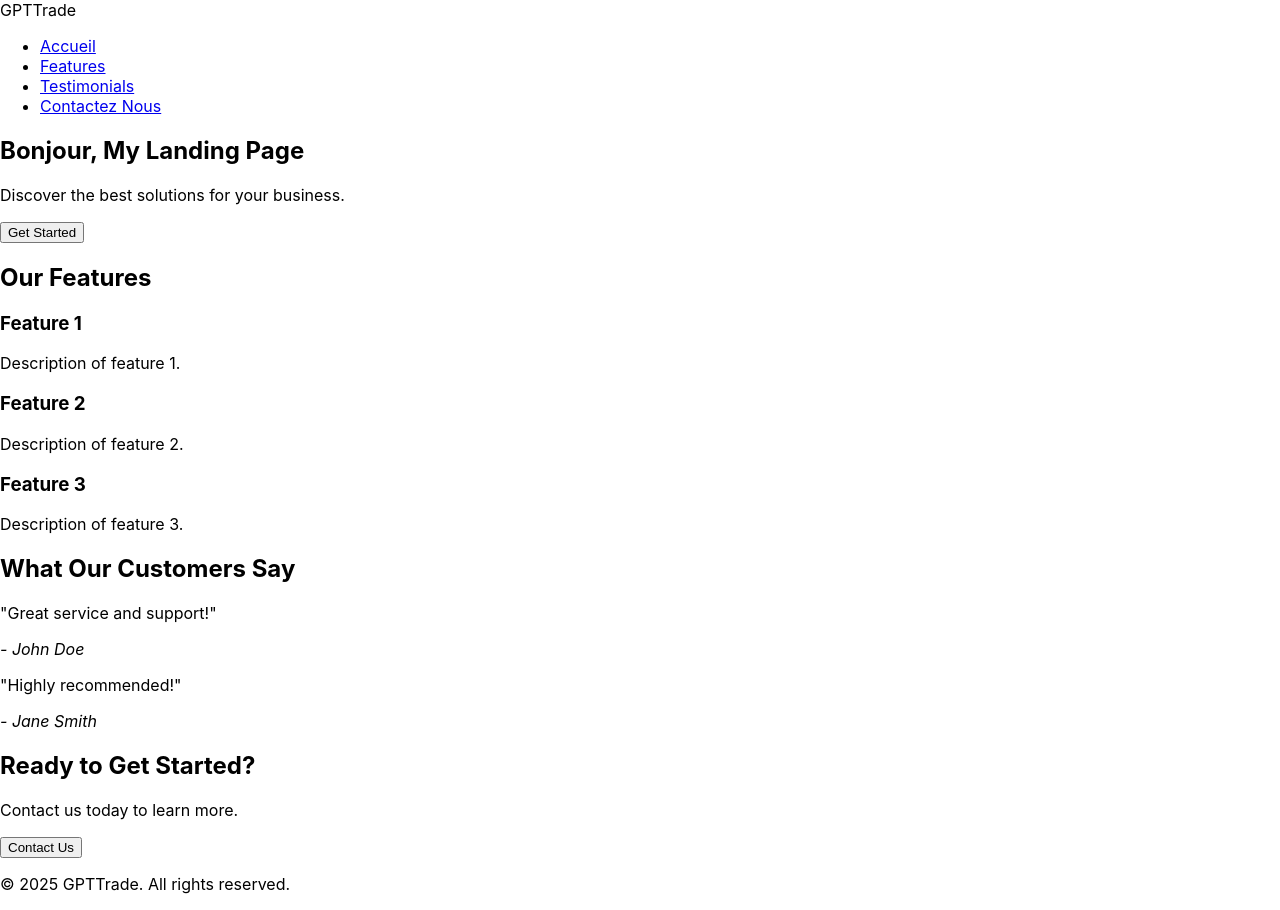
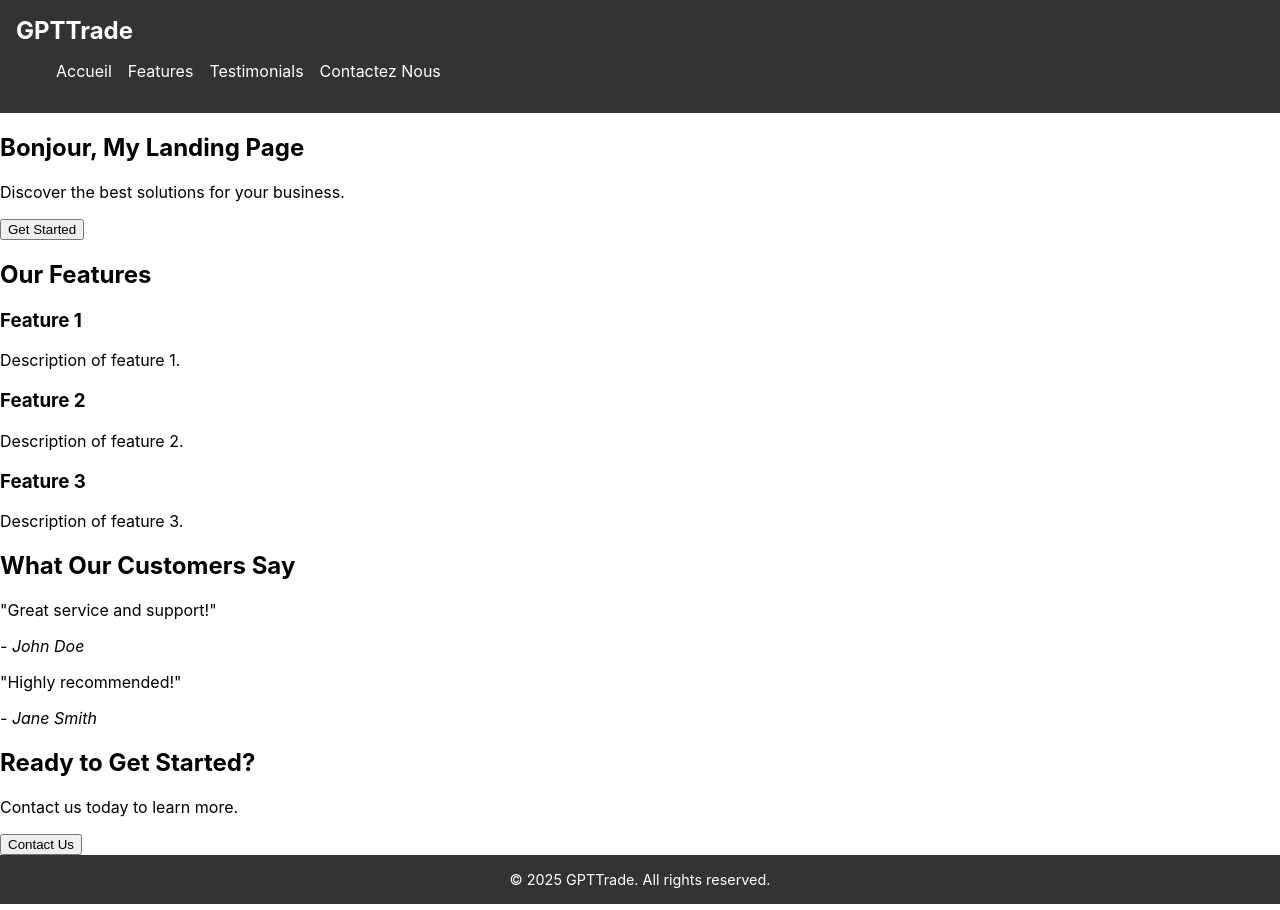
Before and after one commit to Zsaad7/GPTTrade, a React (Create React App) app in the folder gpt_trade_project/: page / in a window 1280 px wide. Built offline with nearby package versions, Linux system fonts and the light colour scheme; the HTML template or start-up script is replaced by a standard one.

Commit message:
Styles : footer/header v1.0.0

```diff
--- a/gpt_trade_project/src/styles/footer.css
+++ b/gpt_trade_project/src/styles/footer.css
@@ -0,0 +1,29 @@
+/* Footer Container */
+footer {
+    background-color: #333; /* Matches the header's background color */
+    color: white; /* Matches the header's text color */
+    padding: 1rem; /* Same padding as the header */
+    text-align: center; /* Center-align content for a clean look */
+  }
+
+  /* Copyright Text */
+  footer p {
+    margin: 0; /* Remove default paragraph margins */
+    font-size: 0.9rem; /* Slightly smaller font size for footer */
+  }
+
+  /* Social Links or Additional Information */
+  footer a {
+    color: white; /* Matches the header's link color */
+    text-decoration: none; /* Remove underline from links */
+    font-weight: bold; /* Make links stand out */
+  }
+
+  footer a:hover {
+    text-decoration: underline; /* Add underline on hover for better UX */
+  }
+
+  /* Optional: Add some spacing between elements in the footer */
+  footer div + div {
+    margin-top: 0.5rem; /* Add space between sections */
+  }
--- a/gpt_trade_project/src/styles/header.css
+++ b/gpt_trade_project/src/styles/header.css
@@ -0,0 +1,21 @@
+header {
+    background-color: #333;
+    color: white;
+    padding: 1rem;
+  }
+
+  .logo {
+    font-size: 1.5rem;
+    font-weight: bold;
+  }
+
+  .nav-links {
+    list-style: none;
+    display: flex;
+    gap: 1rem;
+  }
+
+  .nav-links li a {
+    color: white;
+    text-decoration: none;
+  }
```
